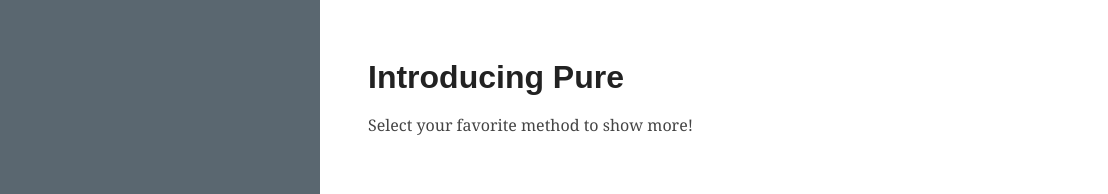
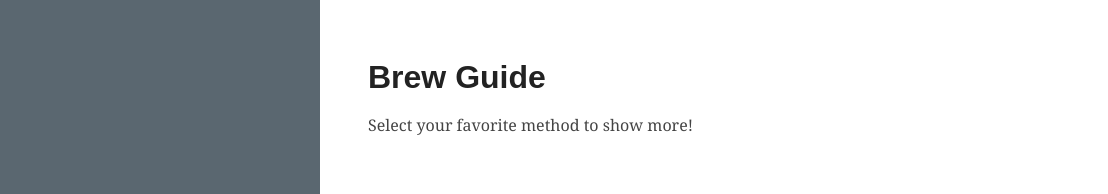
Before and after one commit to zdenolab/BrewGuide, a plain HTML site: page index.html in a window 1280 px wide. Shown: the top 194 px of the page, 0-1108 px from the left. Drawn offline with nearby package versions, Linux system fonts and the light colour scheme.

Commit message:
Update index.html

```diff
--- a/index.html
+++ b/index.html
@@ -53,7 +53,7 @@
                     <header class="post-header">
                         <img width="48" height="48" alt="zdenekbarcaj.cz" class="post-avatar" src="img/common/barista-avatar.png">
 
-                        <h2 class="post-title">Introducing Pure</h2>
+                        <h2 class="post-title">Brew Guide</h2>
 <!--
                         <p class="post-meta">
                             By <a href="#" class="post-author">Tilo Mitra</a> under <a class="post-category post-category-design" href="#">CSS</a> <a class="post-category post-category-pure" href="#">Pure</a>
```
